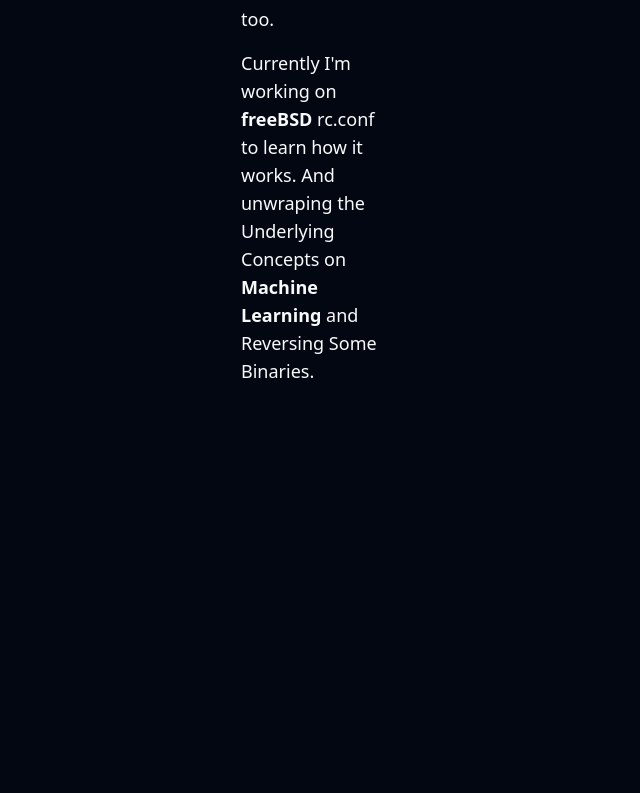
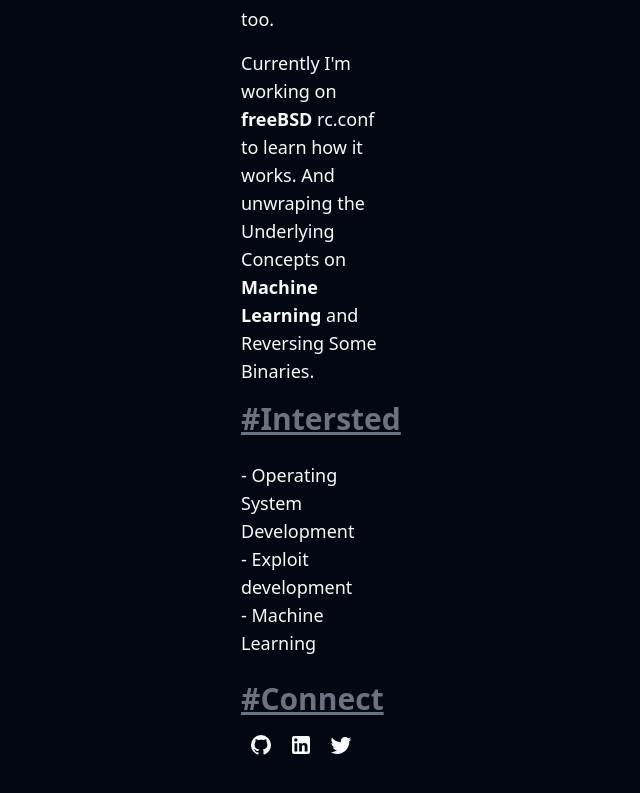
Before and after one commit to nevernever69/nevernever69.github.io, a React (Vite) app: page / in a window 1280 px wide. Shown: the part 603-1396 px from the top of the page, without its empty margins (326-966 px from the left). Before the commit the page ends 1044 px from the top, so only its background shows below. Built offline with nearby package versions, Linux system fonts and the light colour scheme.

Commit message:
Added Section Connect

```diff
--- a/src/app/Content.jsx
+++ b/src/app/Content.jsx
@@ -1,4 +1,5 @@
-
+import Icon from '@mdi/react';
+import { mdiGithub,  mdiLinkedin, mdiTwitter } from '@mdi/js';
 const Content = () => {
 	return (
 		<>
@@ -16,9 +17,23 @@ const Content = () => {
 		<p>
 		Currently I'm working on <span className="font-bold">freeBSD </span>rc.conf to learn how it works. And unwraping the Underlying Concepts on <span className="font-bold">Machine Learning</span> and Reversing Some Binaries.
 		</p>
-		<p>
+		<h2 className="py-4 text-gray-500 opacity-4 underline text-3xl font-bold">
+		#Intersted
+		</h2>
+		<p className="py-2">
+		<p>- Operating System Development</p>
+		<p>- Exploit development</p>
+		<p>- Machine Learning</p>
+		</p>
 
-		</p>
+		<h2 className="py-4 text-gray-500 opacity-4 underline text-3xl font-bold">
+		#Connect
+		</h2>
+		<div className=" flex ">
+		<a className="px-2" href="https://github.com/nevernever69"><Icon path={mdiGithub} size={1} /></a>
+		<a className="px-2" href="https://linkedin.com/in/ashish-baghel-16a073230"><Icon path={mdiLinkedin} size={1} /></a>
+		<a className="px-2" href="https://twitter.com/Neverne55768089"><Icon path={mdiTwitter} size={1} /></a>
+		</div>
 		</div>
 		</>
 	)
```
